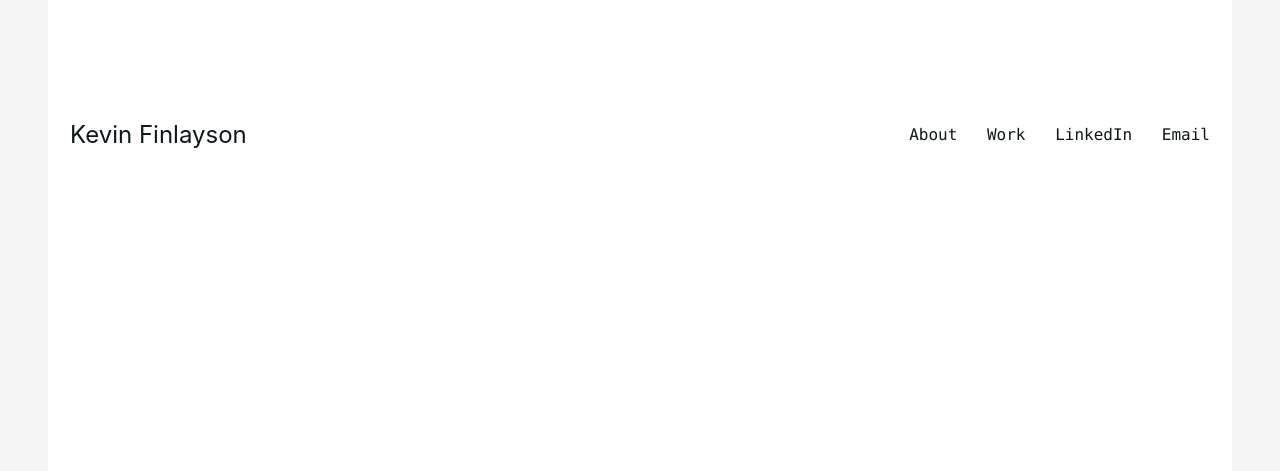
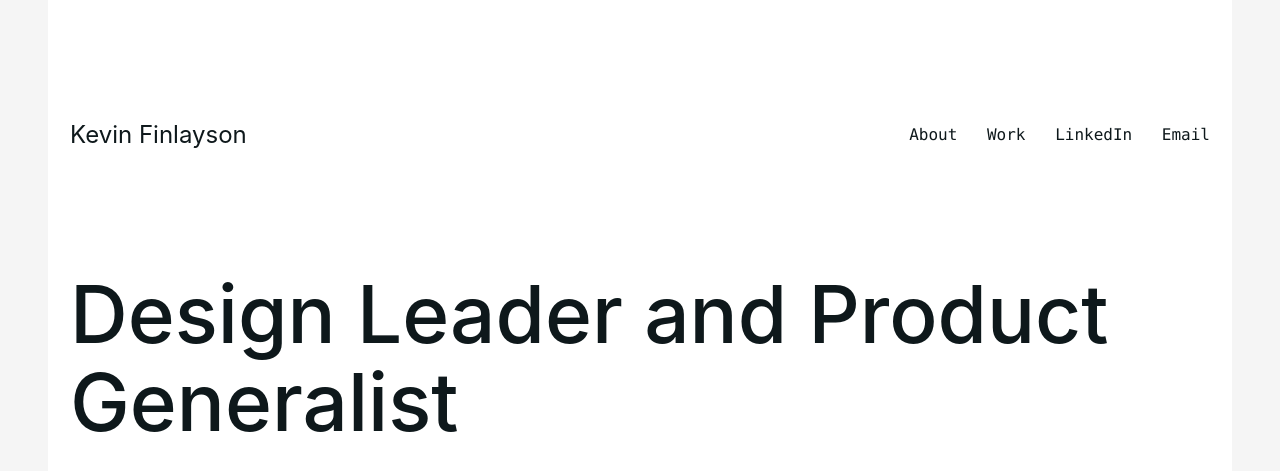
Before and after one commit to kevinfinlayson/kevinfinlayson.com, a Jekyll site: the page built from index.markdown, in a window 1280 px wide. Shown: the top 471 px of the page. Built offline with Jekyll 4.4.1, drawn with Linux system fonts in a browser that asks for light colours.

Commit message:
home page title content

```diff
--- a/index.markdown
+++ b/index.markdown
@@ -3,4 +3,5 @@
 # To modify the layout, see https://jekyllrb.com/docs/themes/#overriding-theme-defaults
 
 layout: home
+title: Design Leader and Product Generalist
 ---
```
